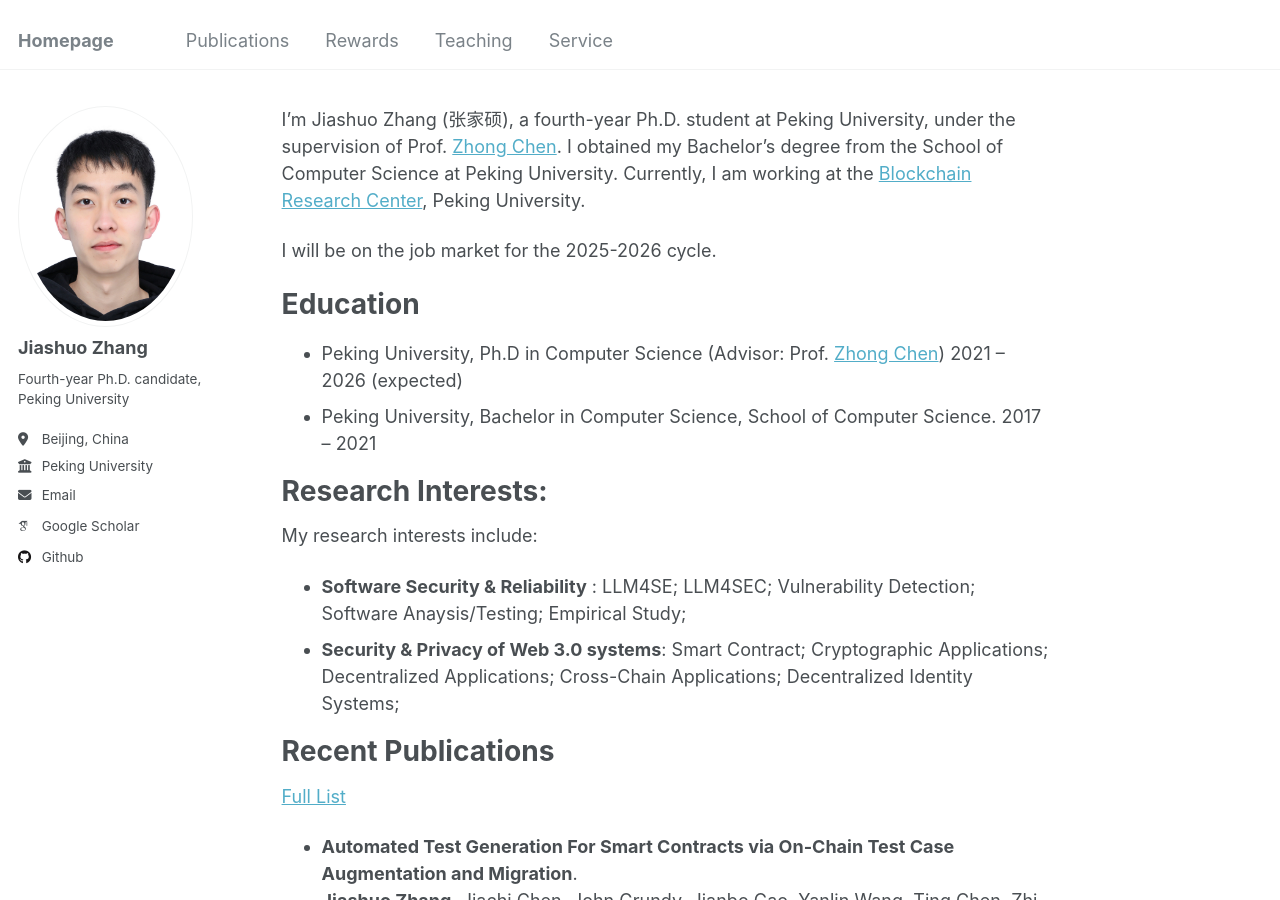
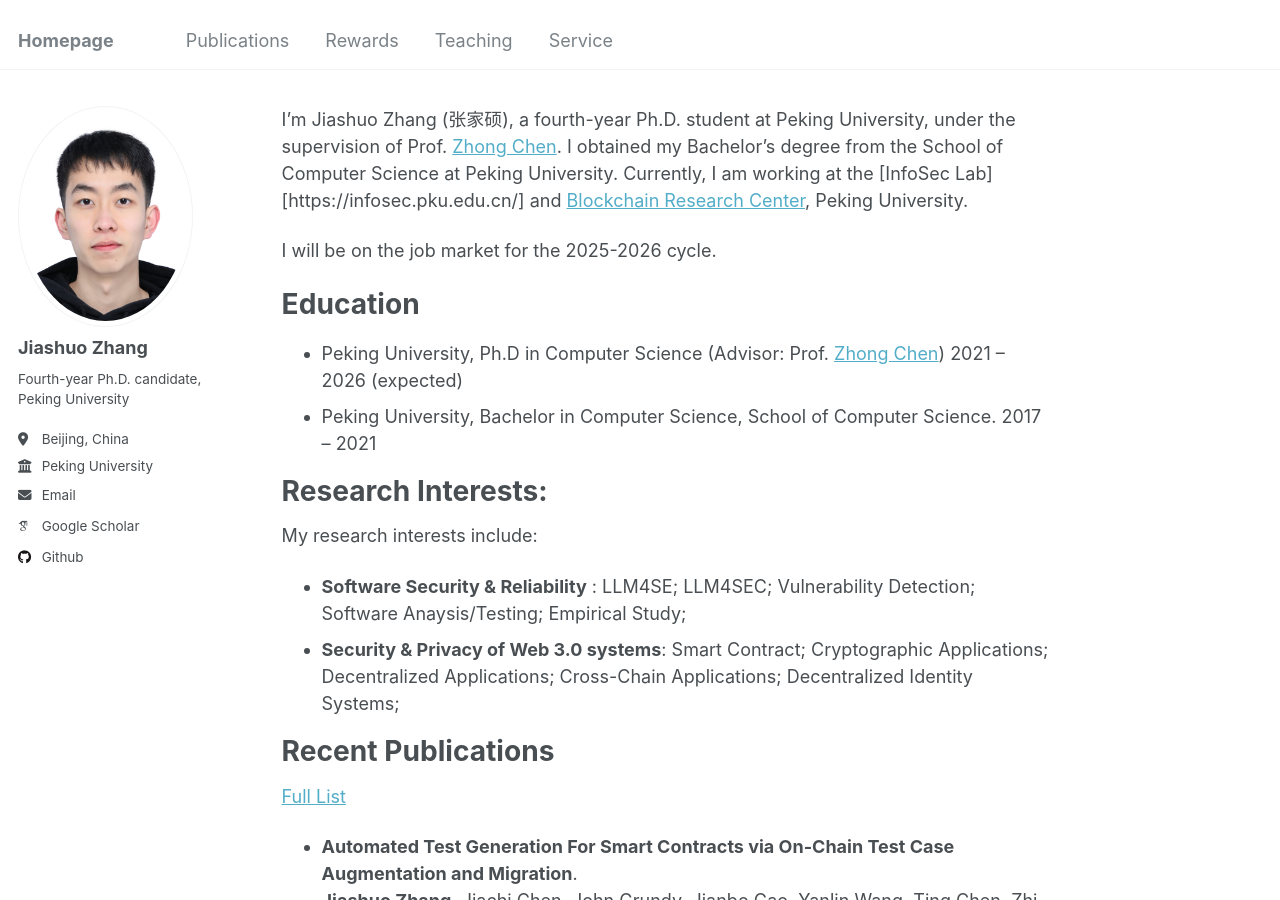
Before and after one commit to zhangjiashuo-cs/zhangjiashuo-cs.github.io, a Jekyll site: the page built from _pages/about.md, in a window 1280 px wide and 900 px high. Built offline with Jekyll 4.4.1, drawn with Linux system fonts in a browser that asks for light colours; some web fonts are replaced.

Commit message:
Update about.md

```diff
--- a/_pages/about.md
+++ b/_pages/about.md
@@ -8,7 +8,7 @@
 
 
 
-I’m Jiashuo Zhang (张家硕), a fourth-year Ph.D. student at Peking University, under the supervision of Prof. [Zhong Chen](https://cs.pku.edu.cn/info/1062/1605.htm). I obtained my Bachelor’s degree from the School of Computer Science at Peking University. Currently, I am working at the [Blockchain Research Center](https://brc.pku.edu.cn/), Peking University.
+I’m Jiashuo Zhang (张家硕), a fourth-year Ph.D. student at Peking University, under the supervision of Prof. [Zhong Chen](https://cs.pku.edu.cn/info/1062/1605.htm). I obtained my Bachelor’s degree from the School of Computer Science at Peking University. Currently, I am working at the [InfoSec Lab][https://infosec.pku.edu.cn/] and  [Blockchain Research Center](https://brc.pku.edu.cn/), Peking University.
 
 I will be on the job market for the 2025-2026 cycle.
 
```
